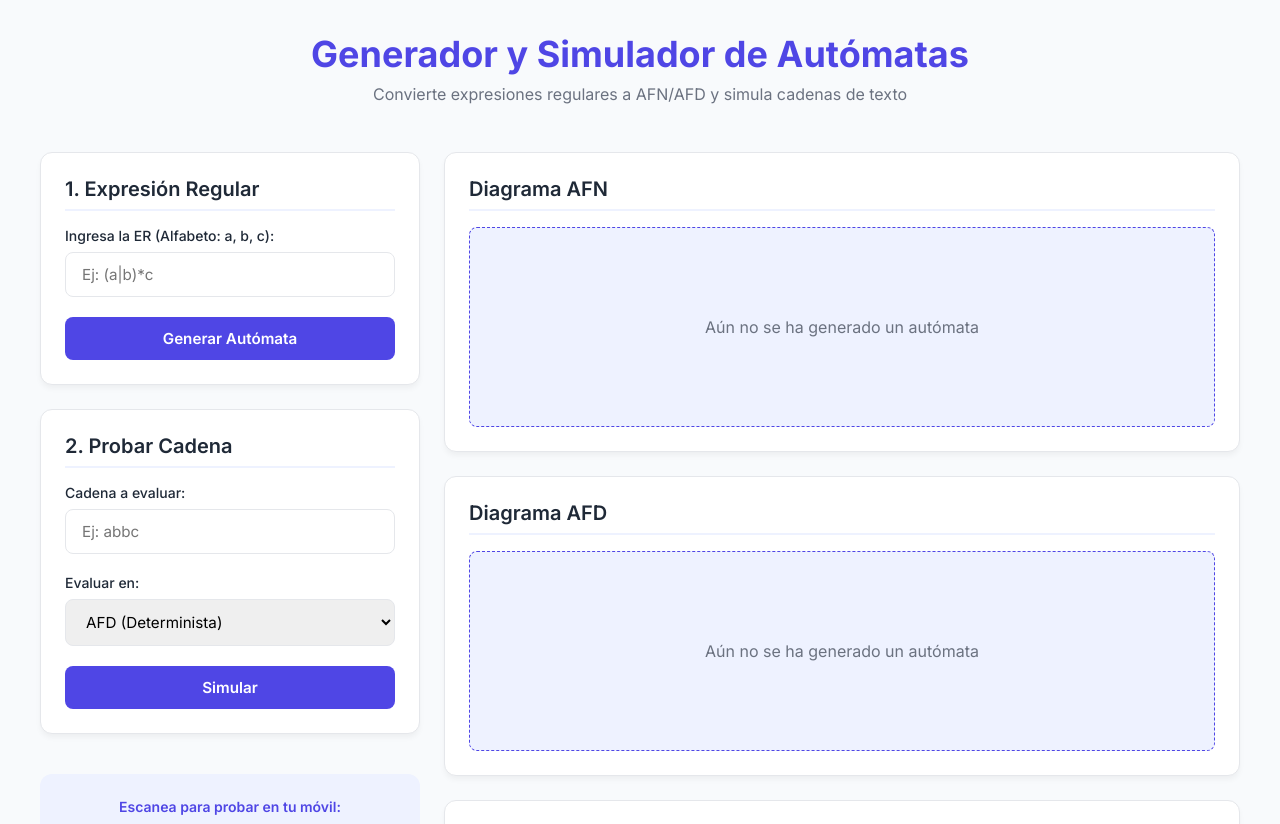
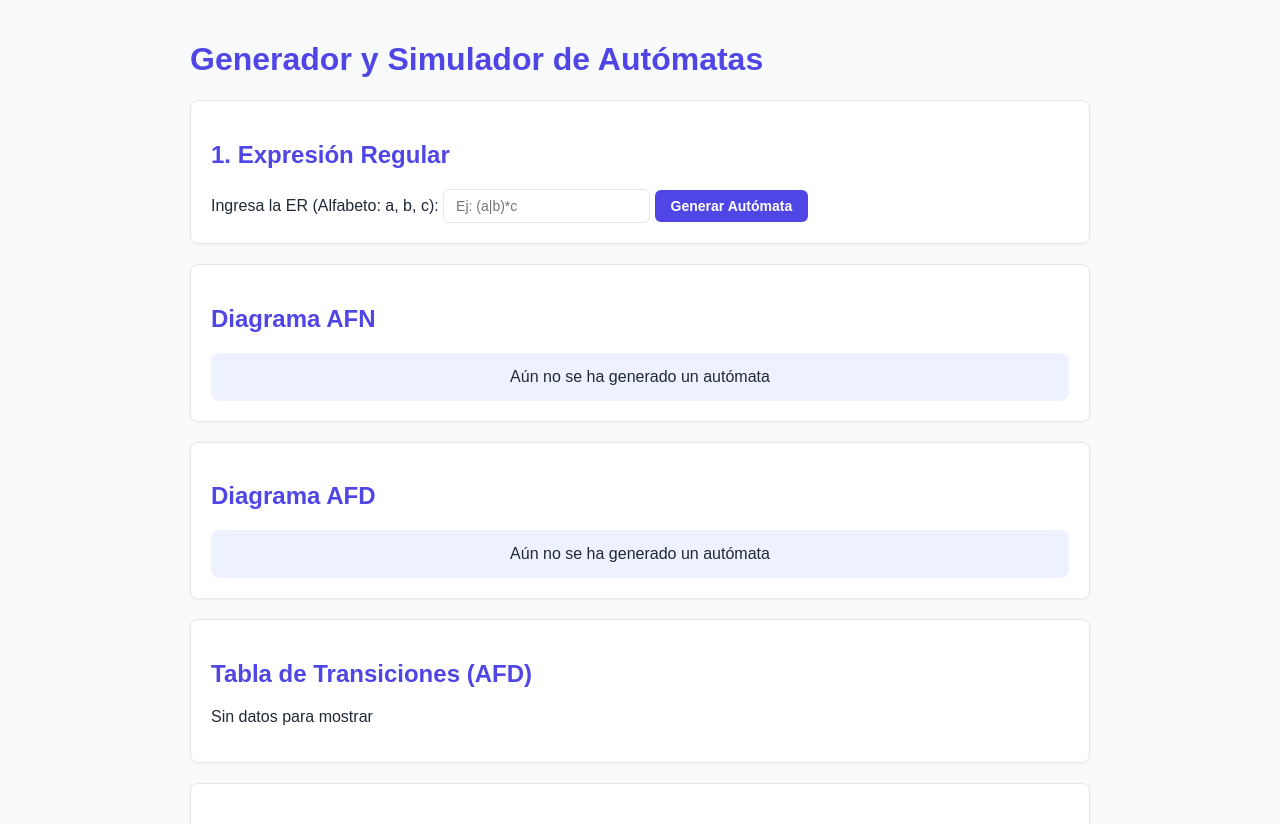
Before and after one commit to Ags0309/proyecto_automatas, a Flask app: page / in a window 1280 px wide. Shown: the top 824 px of the page. Run offline with Flask 3, Linux system fonts and the light colour scheme.

Commit message:
actualización index

```diff
--- a/templates/index.html
+++ b/templates/index.html
@@ -4,287 +4,198 @@
     <meta charset="UTF-8">
     <meta name="viewport" content="width=device-width, initial-scale=1.0">
     <title>Generador y Simulador de Autómatas</title>
-    <!-- Fuente moderna Google Fonts -->
-    <link rel="preconnect" href="https://fonts.googleapis.com">
-    <link rel="preconnect" href="https://fonts.gstatic.com" crossorigin>
-    <link href="https://fonts.googleapis.com/css2?family=Inter:wght@400;500;600;700&display=swap" rel="stylesheet">
-
     <style>
         :root {
             --primary: rgb(79, 70, 229);
             --primary-hover: rgb(67, 56, 202);
-            --bg-light: rgb(238, 242, 255);
+            --bg-accent: rgb(238, 242, 255);
             --success-bg: rgb(209, 250, 229);
             --success-text: rgb(6, 95, 70);
             --text-dark: rgb(31, 41, 55);
-            --text-muted: rgb(107, 114, 128);
-            --card-bg: #ffffff;
-            --border: rgb(229, 231, 235);
-        }
-
-        * {
-            box-sizing: border-box;
-            margin: 0;
-            padding: 0;
-            font-family: 'Inter', sans-serif;
+            --border-color: rgb(229, 231, 235);
         }
 
         body {
-            background-color: #f8fafc;
-            color: var(--text-dark);
-            padding: 2rem 1rem;
-            min-height: 100vh;
-        }
-
-        .container {
-            max-width: 1200px;
+            font-family: Arial, sans-serif;
+            max-width: 900px;
             margin: 0 auto;
-            display: flex;
-            flex-direction: column;
-            gap: 2rem;
-        }
-
-        header {
-            text-align: center;
-            margin-bottom: 1rem;
-        }
-
-        header h1 {
-            color: var(--primary);
-            font-size: 2.25rem;
-            font-weight: 700;
-            margin-bottom: 0.5rem;
-        }
-
-        header p {
-            color: var(--text-muted);
-            font-size: 1rem;
-        }
-
-        .grid-layout {
-            display: grid;
-            grid-template-columns: 1fr;
-            gap: 1.5rem;
-        }
-
-        @media (min-width: 900px) {
-            .grid-layout {
-                grid-template-columns: 380px 1fr;
-            }
-        }
-
-        .card {
-            background: var(--card-bg);
-            border-radius: 12px;
-            padding: 1.5rem;
-            border: 1px solid var(--border);
-            box-shadow: 0 4px 6px -1px rgba(0, 0, 0, 0.05);
-        }
-
-        .card h2 {
-            font-size: 1.25rem;
-            color: var(--text-dark);
-            margin-bottom: 1rem;
-            font-weight: 600;
-            border-bottom: 2px solid var(--bg-light);
-            padding-bottom: 0.5rem;
-        }
-
-        .form-group {
-            margin-bottom: 1.25rem;
-            display: flex;
-            flex-direction: column;
-            gap: 0.5rem;
-        }
-
-        label {
-            font-size: 0.875rem;
-            font-weight: 500;
+            padding: 20px;
+            background-color: #f9fafb;
             color: var(--text-dark);
         }
 
+        h1, h2 {
+            color: var(--primary);
+        }
+
+        /* Estilos de botones */
+        button {
+            background-color: var(--primary);
+            color: white;
+            border: none;
+            padding: 8px 16px;
+            border-radius: 6px;
+            font-size: 14px;
+            font-weight: bold;
+            cursor: pointer;
+            transition: background-color 0.2s ease;
+        }
+
+        button:hover {
+            background-color: var(--primary-hover);
+        }
+
+        /* Campos de texto y selección */
         input[type="text"], select {
-            width: 100%;
-            padding: 0.75rem 1rem;
-            border: 1px solid var(--border);
-            border-radius: 8px;
-            font-size: 0.95rem;
+            padding: 8px 12px;
+            border: 1px solid var(--border-color);
+            border-radius: 6px;
+            font-size: 14px;
             outline: none;
-            transition: all 0.2s ease;
         }
 
         input[type="text"]:focus, select:focus {
             border-color: var(--primary);
-            box-shadow: 0 0 0 3px rgba(79, 70, 229, 0.15);
+            box-shadow: 0 0 0 2px rgba(79, 70, 229, 0.2);
         }
 
-        .btn {
-            background-color: var(--primary);
-            color: white;
-            border: none;
+        /* Secciones principales */
+        .seccion {
+            background: #ffffff;
+            border: 1px solid var(--border-color);
             border-radius: 8px;
-            padding: 0.75rem 1.25rem;
-            font-size: 0.95rem;
-            font-weight: 600;
-            cursor: pointer;
-            width: 100%;
-            transition: background-color 0.2s ease;
+            padding: 20px;
+            margin-bottom: 20px;
+            box-shadow: 0 1px 3px rgba(0,0,0,0.05);
         }
 
-        .btn:hover {
-            background-color: var(--primary-hover);
-        }
-
-        .alert {
-            padding: 0.75rem 1rem;
-            border-radius: 8px;
-            font-size: 0.875rem;
-            margin-top: 1rem;
-            display: none;
-        }
-
-        .alert-error {
-            background-color: #fef2f2;
-            color: #991b1b;
-            border: 1px solid #fecaca;
-        }
-
-        .diagram-container {
-            display: flex;
-            flex-direction: column;
-            gap: 1.5rem;
-        }
-
-        .diagram-box {
-            text-align: center;
-            background: var(--bg-light);
-            padding: 1rem;
-            border-radius: 8px;
-            border: 1px dashed var(--primary);
-            min-height: 200px;
-            display: flex;
-            align-items: center;
-            justify-content: center;
-        }
-
-        .diagram-box img {
-            max-width: 100%;
-            height: auto;
-            border-radius: 6px;
-        }
-
+        /* Tablas */
         table {
+            border-collapse: collapse;
             width: 100%;
-            border-collapse: collapse;
-            margin-top: 1rem;
-            font-size: 0.875rem;
+            margin-top: 10px;
         }
 
         th, td {
-            padding: 0.75rem;
+            border: 1px solid var(--border-color);
+            padding: 8px 12px;
             text-align: center;
-            border-bottom: 1px solid var(--border);
         }
 
         th {
-            background-color: var(--bg-light);
+            background-color: var(--bg-accent);
             color: var(--primary);
-            font-weight: 600;
         }
 
-        .qr-section {
-            text-align: center;
-            background: var(--bg-light);
-            border-radius: 12px;
-            padding: 1.5rem;
-            margin-top: 1rem;
+        /* Mensajes de alerta */
+        .alerta-error {
+            color: #b91c1c;
+            background-color: #fef2f2;
+            padding: 8px 12px;
+            border-radius: 6px;
+            margin-top: 10px;
+            display: inline-block;
         }
 
-        .qr-section img {
-            width: 140px;
-            height: 140px;
+        .alerta-exito {
+            color: var(--success-text);
+            background-color: var(--success-bg);
+            padding: 8px 12px;
+            border-radius: 6px;
+            margin-top: 10px;
+            display: inline-block;
+        }
+
+        /* Sección de imágenes del autómata */
+        .contenedor-imagen {
+            background-color: var(--bg-accent);
+            padding: 15px;
             border-radius: 8px;
-            margin-top: 0.75rem;
+            text-align: center;
+            margin-top: 10px;
+        }
+
+        .contenedor-imagen img {
+            max-width: 100%;
+            height: auto;
+        }
+
+        /* Sección del código QR */
+        .qr-box {
+            text-align: center;
+            margin-top: 30px;
+            padding: 15px;
+            background: var(--bg-accent);
+            border-radius: 8px;
+            display: inline-block;
+        }
+
+        .qr-box img {
             border: 2px solid var(--primary);
+            border-radius: 6px;
         }
     </style>
 </head>
 <body>
 
-    <div class="container">
-        <header>
     <h1>Generador y Simulador de Autómatas</h1>
-            <p>Convierte expresiones regulares a AFN/AFD y simula cadenas de texto</p>
-        </header>
 
-        <div class="grid-layout">
-            <!-- Panel Izquierdo: Formularios -->
-            <div style="display: flex; flex-direction: column; gap: 1.5rem;">
-
-                <!-- Tarjeta 1: Expresión Regular -->
-                <div class="card">
+    <!-- 1. Expresión Regular -->
+    <div class="seccion">
         <h2>1. Expresión Regular</h2>
-                    <div class="form-group">
-                        <label for="er">Ingresa la ER (Alfabeto: a, b, c):</label>
+        <label for="er">Ingresa la ER (Alfabeto: a, b, c): </label>
         <input type="text" id="er" placeholder="Ej: (a|b)*c">
-                    </div>
-                    <button class="btn" onclick="generarAutomata()">Generar Autómata</button>
-                    <div id="mensaje-er" class="alert alert-error"></div>
+        <button onclick="generarAutomata()">Generar Autómata</button>
+        <div id="mensaje-er" class="alerta-error" style="display:none;"></div>
     </div>
 
-                <!-- Tarjeta 2: Simulación de Cadenas -->
-                <div class="card">
-                    <h2>2. Probar Cadena</h2>
-                    <div class="form-group">
-                        <label for="cadena">Cadena a evaluar:</label>
-                        <input type="text" id="cadena" placeholder="Ej: abbc">
-                    </div>
-                    <div class="form-group">
-                        <label for="tipo-automata">Evaluar en:</label>
-                        <select id="tipo-automata">
-                            <option value="afd">AFD (Determinista)</option>
-                            <option value="afn">AFN (No Determinista)</option>
-                        </select>
-                    </div>
-                    <button class="btn" onclick="probarCadena()">Simular</button>
-                    <div id="resultado-simulacion" class="alert" style="display:none;"></div>
-                </div>
-
-                <!-- Tarjeta 3: Código QR -->
-                <div class="qr-section">
-                    <p style="font-size: 0.875rem; font-weight: 600; color: var(--primary);">Escanea para probar en tu móvil:</p>
-                    <img src="https://api.qrserver.com/v1/create-qr-code/?size=150x150&data=https://proyecto-automatas-laz2.onrender.com" alt="Código QR de la App">
-                </div>
-
-            </div>
-
-            <!-- Panel Derecho: Visualización y Tablas -->
-            <div style="display: flex; flex-direction: column; gap: 1.5rem;">
-
-                <div class="card">
+    <!-- Diagrama AFN -->
+    <div class="seccion">
         <h2>Diagrama AFN</h2>
-                    <div class="diagram-box">
-                        <img id="img-afn" src="" alt="El diagrama AFN se mostrará aquí" style="display:none;">
-                        <span id="placeholder-afn" style="color: var(--text-muted);">Aún no se ha generado un autómata</span>
+        <div class="contenedor-imagen">
+            <img id="img-afn" src="" alt="AFN" style="display:none;">
+            <span id="placeholder-afn">Aún no se ha generado un autómata</span>
         </div>
     </div>
 
-                <div class="card">
+    <!-- Diagrama AFD -->
+    <div class="seccion">
         <h2>Diagrama AFD</h2>
-                    <div class="diagram-box">
-                        <img id="img-afd" src="" alt="El diagrama AFD se mostrará aquí" style="display:none;">
-                        <span id="placeholder-afd" style="color: var(--text-muted);">Aún no se ha generado un autómata</span>
+        <div class="contenedor-imagen">
+            <img id="img-afd" src="" alt="AFD" style="display:none;">
+            <span id="placeholder-afd">Aún no se ha generado un autómata</span>
         </div>
     </div>
 
-                <div class="card">
+    <!-- Tabla de Transiciones -->
+    <div class="seccion">
         <h2>Tabla de Transiciones (AFD)</h2>
         <div id="contenedor-tabla">
-                        <p style="color: var(--text-muted); text-align: center;">Sin datos para mostrar</p>
+            <p>Sin datos para mostrar</p>
         </div>
     </div>
 
+    <!-- 2. Probar Cadena -->
+    <div class="seccion">
+        <h2>2. Probar Cadena</h2>
+        <label for="cadena">Cadena: </label>
+        <input type="text" id="cadena" placeholder="Ej: abbc">
+
+        <label for="tipo-automata">Evaluar en: </label>
+        <select id="tipo-automata">
+            <option value="afd">AFD</option>
+            <option value="afn">AFN</option>
+        </select>
+
+        <button onclick="probarCadena()">Simular</button>
+        <div id="resultado-simulacion" style="display:none;"></div>
     </div>
+
+    <!-- Sección QR al final -->
+    <div style="text-align: center;">
+        <div class="qr-box">
+            <p style="margin-top:0; font-weight:bold; color: var(--primary);">Escanea para abrir en tu móvil:</p>
+            <img src="https://api.qrserver.com/v1/create-qr-code/?size=140x140&data=https://proyecto-automatas-laz2.onrender.com" alt="QR Code">
         </div>
     </div>
 
@@ -303,21 +214,18 @@
 
             if (!data.valido) {
                 msgBox.innerText = data.mensaje;
-                msgBox.style.display = "block";
+                msgBox.style.display = "inline-block";
                 return;
             }
 
-            // Cargar AFN
             document.getElementById("img-afn").src = data.imagen_afn;
-            document.getElementById("img-afn").style.display = "block";
+            document.getElementById("img-afn").style.display = "inline-block";
             document.getElementById("placeholder-afn").style.display = "none";
 
-            // Cargar AFD
             document.getElementById("img-afd").src = data.imagen_afd;
-            document.getElementById("img-afd").style.display = "block";
+            document.getElementById("img-afd").style.display = "inline-block";
             document.getElementById("placeholder-afd").style.display = "none";
 
-            // Renderizar Tabla
             renderizarTabla(data.tabla_afd);
         }
 
@@ -351,17 +259,15 @@
             });
             const data = await res.json();
 
-            resBox.style.display = "block";
+            resBox.style.display = "inline-block";
             if (data.pertenece) {
-                resBox.style.backgroundColor = "var(--success-bg)";
-                resBox.style.color = "var(--success-text)";
+                resBox.className = "alerta-exito";
                 resBox.innerText = `¡Aceptada! La cadena pertenece al lenguaje.`;
             } else {
-                resBox.style.backgroundColor = "#fef2f2";
-                resBox.style.color = "#991b1b";
+                resBox.className = "alerta-error";
                 resBox.innerText = `Rechazada. La cadena NO pertenece al lenguaje.`;
             }
         }
     </script>
 </body>
-</html>
+</html></html>
```
Lines whose indentation alone changed are shown as unchanged.
